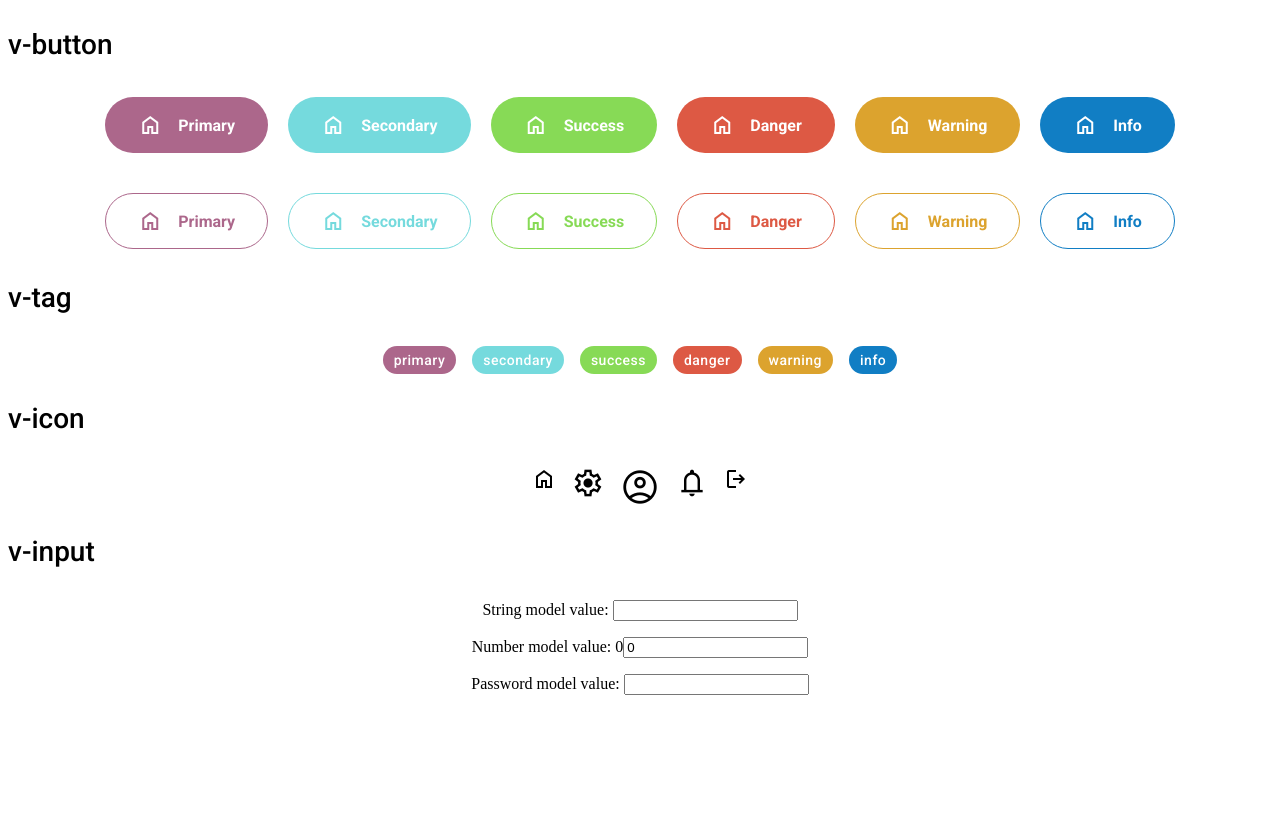
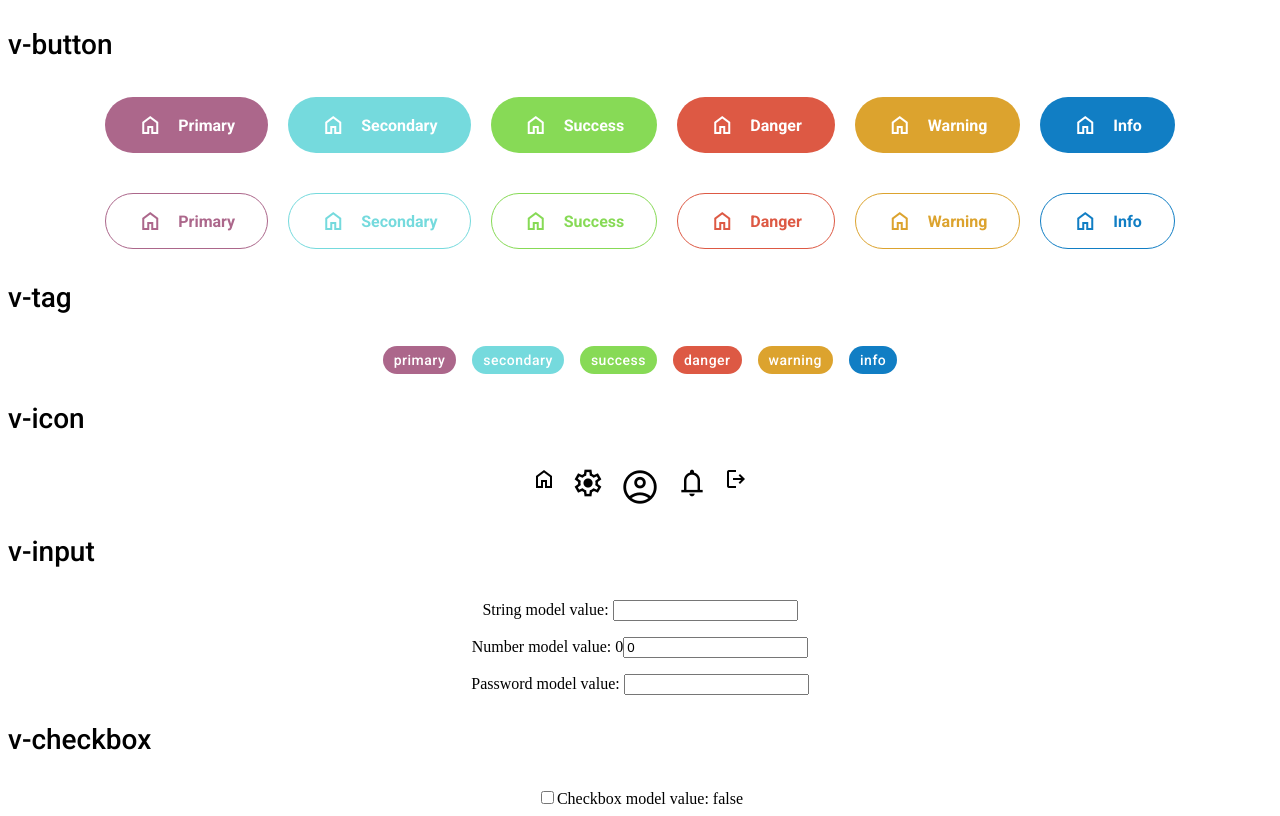
Before and after one commit to vasekzdvihal/components-vue, a Vue app: page / in a window 1280 px wide. Built offline with nearby package versions, Linux system fonts and the light colour scheme; the HTML template or start-up script is replaced by a standard one.

Commit message:
checkbox in progress

```diff
--- a/src/App.vue
+++ b/src/App.vue
@@ -3,14 +3,16 @@ import VButton from "./components/base/v-button.vue";
 import { Variant } from "./common/VariantEnum.ts";
 import VTag from "./components/base/v-tag.vue";
 import VIcon from "./components/base/v-icon.vue";
-import VInputText from "./components/base/inputs/v-input-text.vue";
+import VInputText from "./components/base/forms/v-input-text.vue";
 import { ref } from "vue";
-import VInputNumber from "./components/base/inputs/v-input-number.vue";
-import VInputPassword from "./components/base/inputs/v-input-password.vue";
+import VInputNumber from "./components/base/forms/v-input-number.vue";
+import VInputPassword from "./components/base/forms/v-input-password.vue";
+import VCheckbox from "./components/base/forms/v-checkbox.vue";
 
 const modelValueForStringInput = ref("");
 const modelValueForNumberInput = ref(0);
-const modelvalueForPasswordInput = ref("");
+const modelValueForPasswordInput = ref("");
+const modelValueForCheckbox = ref(false);
 </script>
 
 <template>
@@ -56,7 +58,12 @@ const modelvalueForPasswordInput = ref("");
   <div class="display-container column">
     <v-input-text v-model="modelValueForStringInput" :label="`String model value: ${modelValueForStringInput}`" />
     <v-input-number v-model="modelValueForNumberInput" :label="`Number model value: ${modelValueForNumberInput}`" />
-    <v-input-password v-model="modelvalueForPasswordInput" :label="`Password model value: ${modelvalueForPasswordInput}`" />
+    <v-input-password v-model="modelValueForPasswordInput" :label="`Password model value: ${modelValueForPasswordInput}`" />
+  </div>
+
+  <h3>v-checkbox</h3>
+  <div class="display-container column">
+    <v-checkbox v-model="modelValueForCheckbox" :label="`Checkbox model value: ${modelValueForCheckbox}`" />
   </div>
 
 </template>
--- /dev/null
+++ b/src/components/base/forms/v-checkbox.vue
@@ -0,0 +1,38 @@
+<script setup lang="ts">
+import { computed } from "vue";
+
+const emit = defineEmits(['update:modelValue']);
+
+defineProps({
+  label: {
+    type: String,
+    default: '',
+  },
+  modelValue: {
+    type: Boolean,
+    default: false,
+  }
+});
+
+function onInput(event: Event) {
+  const target = event.target as HTMLInputElement;
+  emit('update:modelValue', target.value);
+}
+
+const classes = computed(() => {
+  const result = ['v-checkbox'];
+  result.push('focusable');
+  return result.join(' ');
+})
+
+const inputName = computed(() => {
+  return `checkbox-${Math.random().toString(36).substring(7)}`;
+});
+</script>
+
+<template>
+  <div class="v-checkbox-group">
+    <input :class="classes" type="checkbox" :name="inputName" @input="onInput">
+    <label :for="inputName">{{ label }}</label>
+  </div>
+</template>
--- a/src/components/base/inputs/v-input-number.vue
+++ b/src/components/base/forms/v-input-number.vue
@@ -20,16 +20,18 @@ function onInput(event: Event) {
 
 const classes = computed(() => {
   const result = ['v-input'];
+  result.push('focusable');
+  return result.join(' ');
+});
 
-  result.push('focusable');
-
-  return result.join(' ');
+const inputName = computed(() => {
+  return `input-${Math.random().toString(36).substring(7)}`;
 });
 </script>
 
 <template>
   <div class="v-input-group">
-    <label for="input">{{ label }}</label>
-    <input :class="classes" type="number" :value="modelValue" @input="onInput" />
+    <label :for="inputName">{{ label }}</label>
+    <input :class="classes" :name="inputName" :aria-label="label" type="number" :value="modelValue" @input="onInput" />
   </div>
 </template>
--- a/src/components/base/inputs/v-input-text.vue
+++ b/src/components/base/forms/v-input-password.vue
@@ -11,7 +11,7 @@ defineProps({
   modelValue: {
     type: String,
     default: '',
-  },
+  }
 });
 
 function onInput(event: Event) {
@@ -21,16 +21,18 @@ function onInput(event: Event) {
 
 const classes = computed(() => {
   const result = ['v-input'];
+  result.push('focusable');
+  return result.join(' ');
+});
 
-  result.push('focusable');
-
-  return result.join(' ');
-})
+const inputName = computed(() => {
+  return `input-${Math.random().toString(36).substring(7)}`;
+});
 </script>
 
 <template>
   <div class="v-input-group">
-    <label for="input">{{ label }}</label>
-    <input :class="classes" type="text" :value="modelValue" @input="onInput">
+    <label :for="inputName">{{ label }}</label>
+    <input :class="classes" :name="inputName" :aria-label="label" type="password" :value="modelValue" @input="onInput">
   </div>
 </template>
--- a/src/components/base/inputs/v-input-password.vue
+++ b/src/components/base/forms/v-input-text.vue
@@ -11,7 +11,7 @@ defineProps({
   modelValue: {
     type: String,
     default: '',
-  }
+  },
 });
 
 function onInput(event: Event) {
@@ -21,16 +21,18 @@ function onInput(event: Event) {
 
 const classes = computed(() => {
   const result = ['v-input'];
-
   result.push('focusable');
-
   return result.join(' ');
 })
+
+const inputName = computed(() => {
+  return `input-${Math.random().toString(36).substring(7)}`;
+});
 </script>
 
 <template>
   <div class="v-input-group">
-    <label for="input">{{ label }}</label>
-    <input :class="classes" type="password" :value="modelValue" @input="onInput">
+    <label :for="inputName">{{ label }}</label>
+    <input :class="classes" :name="inputName" :aria-label="label" type="text" :value="modelValue" @input="onInput">
   </div>
 </template>
--- a/src/style/components.scss
+++ b/src/style/components.scss
@@ -20,3 +20,20 @@
   padding-bottom: 8px;
   font-size: 16px;
 }
+
+.v-checkbox-group {
+  display: flex;
+  flex-direction: row;
+  justify-content: start;
+  align-items: center;
+  gap: 1em;
+}
+.v-checkbox {
+  font-size: 16px;
+  border: 1px solid variables.$primary-color;
+  border-radius: variables.$border-radius;
+  background: variables.$dark-color;
+}
+.v-checkbox > label {
+  font-size: 16px;
+}
```
